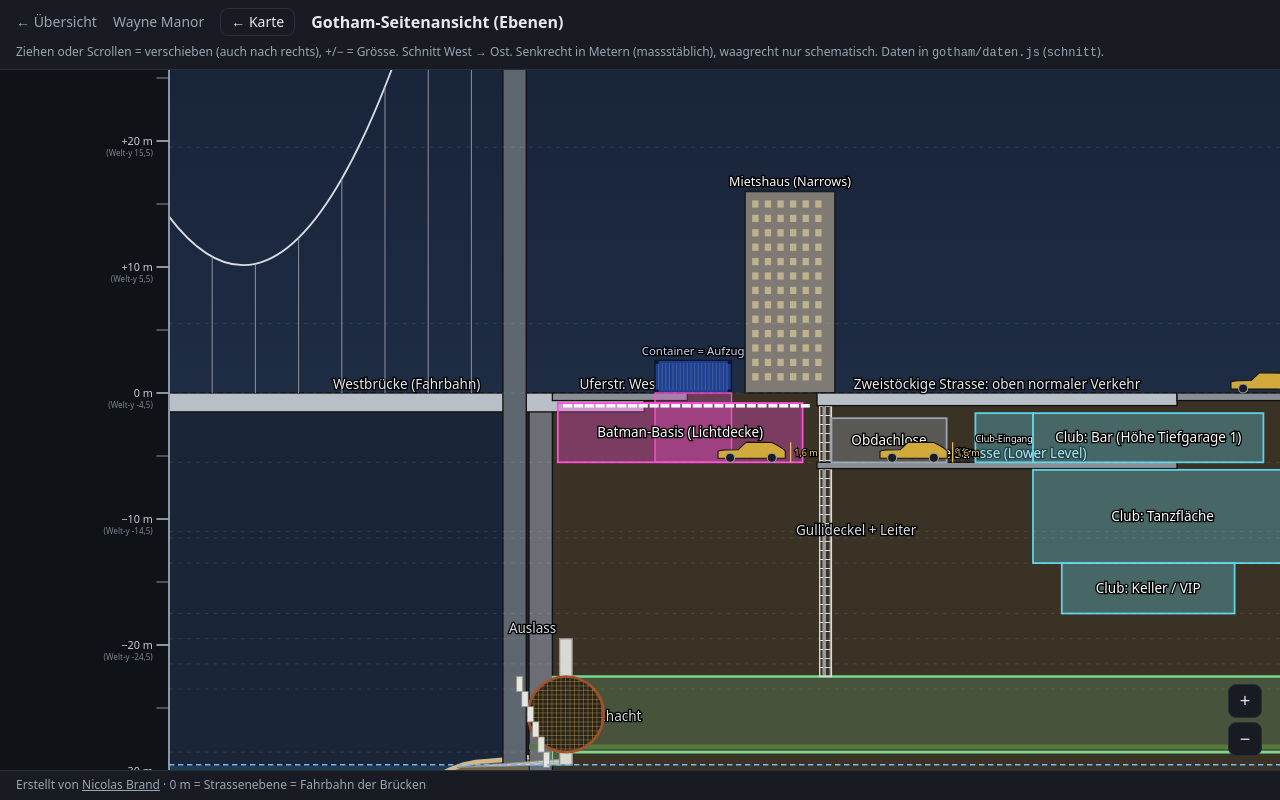
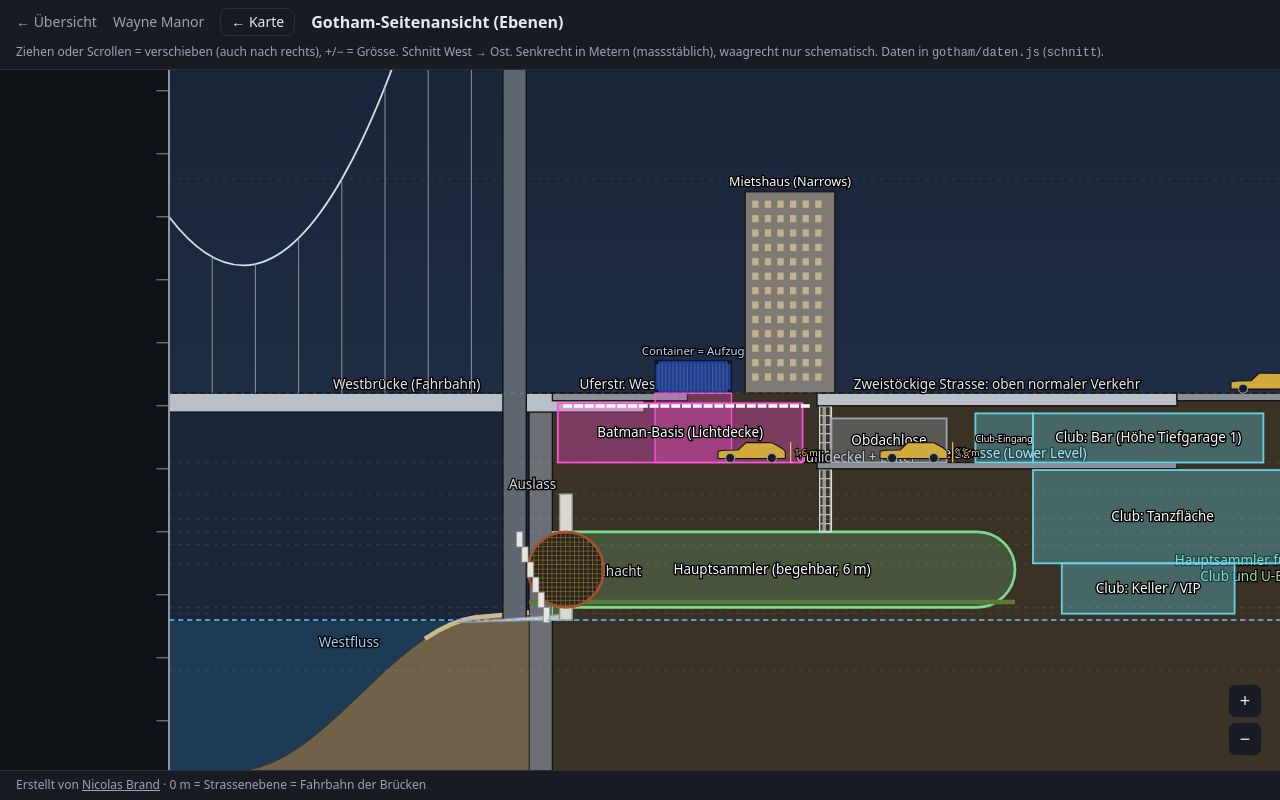
Before and after one commit to n-brand/random, a plain HTML site: page sachen/wayne-manor/gotham/schnitt.html in a window 1280 px wide. Drawn offline with Linux system fonts and the light colour scheme.

Commit message:
Gotham-Schnitt: Wayne-Stock direkt unter den Tower, Kanal und Wasser hoch; Westweg-Stuetzmauern ohne Stufen

```diff
--- a/sachen/wayne-manor/gotham/daten.js
+++ b/sachen/wayne-manor/gotham/daten.js
@@ -53,7 +53,8 @@ const GOTHAM = {
   // Strasse 31 m ueber dem Wasser (vorher 40; Nicolas: die 9 m zwischen Kanal-Hub und Wasser waren verschwendet)
   // Nicolas 2026-11-11 (2): Schicht zwischen geheimem Wayne-Stock und Kanal herausgeschnitten (5 m): Kanal direkt unter dem Stock.
   // Nicolas 2026-11-11 (3): Tiefgaragen-Etagen 5,5 m wie bei Wayne Manor (vorher 4 / 3,5 m); Strasse 29,5 m ueber dem Wasser
-  hoehen: { strasse: -4.5, wasser: -34 },
+  // Nicolas 2026-11-11 (4): geheimer Wayne-Stock direkt unter den Wayne Tower, alles darunter (Kanal, Hub, Wasser, Flussgrund) 11,5 m mit hoch
+  hoehen: { strasse: -16, wasser: -34 },
 
   // Wasser: Fluesse geschwungen (Nicolas: nicht gerade), Breite wie im Verhaeltnis zu Williamsburg/Manhattan Bridge (East River ca. 450-500 m)
   wasser: {
@@ -246,46 +247,48 @@ const GOTHAM = {
   schnitt: {
     ebenen: [   // Masskette rechts (Boden bzw. Oberkante der Ebene)
       { y: 62, name: "Brückentürme (Spitze)" },
-      { y: 39.5, name: "Wayne Manor: Dach (Welt 35)" },
-      { y: 29.5, name: "Wayne Manor: Plateau / Erdgeschoss (Welt 25)" },
-      { y: 19.5, name: "Klippenkante bei der Manor, höchste Stelle (Welt 15)" },
+      { y: 51, name: "Wayne Manor: Dach (Welt 35)" },
+      { y: 41, name: "Wayne Manor: Plateau / Erdgeschoss (Welt 25)" },
+      { y: 31, name: "Klippenkante bei der Manor, höchste Stelle (Welt 15)" },
       { y: 0, name: "Strasse = Brückenfahrbahn" },
       { y: -5.5, name: "Tiefgarage 1 = untere Strasse = Club-Bar = Batman-Basis" },
       { y: -11, name: "Tiefgarage 2 = U-Bahn-Bahnsteig" },
       { y: -17.5, name: "Club: Keller / VIP" },
       { y: -13.5, name: "Club: Tanzfläche" },
-      { y: -19.5, name: "Geheimer Wayne-Stock (direkt unter Tiefgarage 2)" },
-      { y: -28.5, name: "Kanal-Sohle (Hauptsammler) = Boden Kanal-Hub / Schurkenbasis" },
-      { y: -21.5, name: "Kanal-Auslass (Rohr oben)" },
-      { y: 5.5, name: "Klippenkante bei der Manor, tiefste Stelle (Welt 1)" },
-      { y: -11.5, name: "Batcave oben (Welt −16)" },
-      { y: -23.5, name: "Batcave unten (Welt −28)" },
-      { y: -29.5, name: "Wasserspiegel (Fluss, Meer) / Auslass-Sohle" },
-      { y: -33.5, name: "Meeresgrund am Fuss der Manor-Klippe (Welt −38)" },
-      { y: -41.5, name: "Flussgrund" },
+      { y: -8, name: "Geheimer Wayne-Stock (direkt unter dem Wayne Tower)" },
+      { y: -17, name: "Kanal-Sohle (Hauptsammler) = Boden Kanal-Hub / Schurkenbasis" },
+      { y: -10, name: "Kanal-Auslass (Rohr oben)" },
+      { y: 17, name: "Klippenkante bei der Manor, tiefste Stelle (Welt 1)" },
+      { y: 0, name: "Batcave oben (Welt −16)" },
+      { y: -12, name: "Batcave unten (Welt −28)" },
+      { y: -18, name: "Wasserspiegel (Fluss, Meer) / Auslass-Sohle" },
+      { y: -22, name: "Meeresgrund am Fuss der Manor-Klippe (Welt −38)" },
+      { y: -30, name: "Flussgrund" },
     ],
     teile: [
       // typ: wasser, grund, mauer, deck, strasse, raum, gebaeude, turm, rohr, text; x0/x1 waagrecht, y0/y1 senkrecht (m)
       { typ: "grund", x0: 0, x1: 3180, y0: -60, y1: 0 },
-      { typ: "wasser", name: "Westfluss", x0: 0, x1: 400, y0: -41.5, y1: -29.5 },
-      { typ: "wasser", name: "Ostfluss", x0: 2780, x1: 3180, y0: -41.5, y1: -29.5 },
-      { typ: "luft", x0: 0, x1: 400, y0: -29.5, y1: 0 }, { typ: "luft", x0: 2480, x1: 2880, y0: -29.5, y1: 0 },
-      { typ: "mauer", name: "Kaimauer", x0: 400, x1: 426, y0: -41.5, y1: 0 },
-      { typ: "mauer", name: "Kaimauer", x0: 2754, x1: 2780, y0: -41.5, y1: 0 },
+      { typ: "wasser", name: "Westfluss", x0: 0, x1: 400, y0: -30, y1: -18 },
+      { typ: "wasser", name: "Ostfluss", x0: 2780, x1: 3180, y0: -30, y1: -18 },
+      { typ: "luft", x0: 0, x1: 400, y0: -18, y1: 0 }, { typ: "luft", x0: 2780, x1: 3180, y0: -18, y1: 0 },
+      { typ: "mauer", name: "Kaimauer", x0: 400, x1: 426, y0: -30, y1: 0 },
+      { typ: "mauer", name: "Kaimauer", x0: 2754, x1: 2780, y0: -30, y1: 0 },
       // Flussufer (Nicolas 2026-11-11): am Fuss der Kaimauer ein Streifen Kies/Sand knapp ueber dem Wasser, dann weich tiefer bis zum Grund
-      { typ: "ufer", name: "Kies/Sand am Ufer, dann tiefer", seite: "west", x0: 0, x1: 400, y0: -41.5, kies: 0.6, strand: 45 },
-      { typ: "ufer", name: "Kies/Sand am Ufer, dann tiefer", seite: "ost", x0: 2780, x1: 3180, y0: -41.5, kies: 0.6, strand: 45 },
+      { typ: "ufer", name: "Kies/Sand am Ufer, dann tiefer", seite: "west", x0: 0, x1: 400, y0: -30, kies: 0.6, strand: 45 },
+      { typ: "ufer", name: "Kies/Sand am Ufer, dann tiefer", seite: "ost", x0: 2780, x1: 3180, y0: -30, kies: 0.6, strand: 45 },
       { typ: "deck", name: "Westbrücke (Fahrbahn)", x0: 0, x1: 528, y0: -1.5, y1: 0 },
-      { typ: "turm", name: "Brückenturm", x0: 371, x1: 397, y0: -29.5, y1: 62 },
+      { typ: "turm", name: "Brückenturm", x0: 371, x1: 397, y0: -18, y1: 62 },
       { typ: "deck", name: "Highway-Brücke (Fahrbahn)", x0: 2652, x1: 3180, y0: -1.5, y1: 0 },
-      { typ: "turm", name: "Brückenturm", x0: 2783, x1: 2809, y0: -29.5, y1: 62 },
-      { typ: "kabel", x0: 0, x1: 384, y0: 2, y1: 62 }, { typ: "kabel", x0: 2496, x1: 2880, y0: 2, y1: 62 },
+      { typ: "turm", name: "Brückenturm", x0: 2783, x1: 2809, y0: -18, y1: 62 },
+      { typ: "kabel", x0: 0, x1: 384, y0: 2, y1: 62 }, { typ: "kabel", x0: 2796, x1: 3180, y0: 2, y1: 62 },
       // Kanal: Hauptsammler quer durch, an beiden Ufern Absturzschacht und Auslass auf Wasserhoehe
-      { typ: "rohr", name: "Hauptsammler (begehbar, 6 m)", x0: 400, x1: 2780, y0: -28.5, y1: -22.5 },
-      { typ: "schacht", name: "Absturzschacht", x0: 426, x1: 448, y0: -29.5, y1: -22.5, farbe: "#7bd88f" }, { typ: "schacht", name: "Absturzschacht", x0: 2432, x1: 2454, y0: -29.5, y1: -22.5, farbe: "#7bd88f" },
-      { typ: "auslass", name: "Kanal-Auslass (Rohr 6 m, Gitter, Pflaster, Treppe)", x0: 320, x1: 448, y0: -29.5, y1: -21.5, seite: "west" },
-      { typ: "auslass", name: "Kanal-Auslass (Rohr 6 m, Gitter, Pflaster, Treppe)", x0: 2732, x1: 2860, y0: -29.5, y1: -21.5, seite: "ost" },
-      { typ: "schacht", name: "Gullideckel + Leiter", x0: 723, x1: 736, y0: -22.5, y1: 0 }, { typ: "schacht", name: "Gullideckel + Leiter", x0: 2230, x1: 2243, y0: -22.5, y1: 0 },
+      { typ: "rohr", name: "Hauptsammler (begehbar, 6 m)", x0: 400, x1: 940, y0: -17, y1: -11 },
+      { typ: "rohr", name: "Hauptsammler", x0: 1515, x1: 2780, y0: -17, y1: -11 },
+      { typ: "text", name: "Hauptsammler führt hier neben\nClub und U-Bahn vorbei", x0: 960, x1: 1500, y0: -14, y1: -14 },
+      { typ: "schacht", name: "Absturzschacht", x0: 426, x1: 448, y0: -18, y1: -11, farbe: "#7bd88f" }, { typ: "schacht", name: "Absturzschacht", x0: 2732, x1: 2754, y0: -18, y1: -11, farbe: "#7bd88f" },
+      { typ: "auslass", name: "Kanal-Auslass (Rohr 6 m, Gitter, Pflaster, Treppe)", x0: 320, x1: 448, y0: -18, y1: -10, seite: "west" },
+      { typ: "auslass", name: "Kanal-Auslass (Rohr 6 m, Gitter, Pflaster, Treppe)", x0: 2732, x1: 2860, y0: -18, y1: -10, seite: "ost" },
+      { typ: "schacht", name: "Gullideckel + Leiter", x0: 723, x1: 736, y0: -11, y1: 0 }, { typ: "schacht", name: "Gullideckel + Leiter", x0: 2230, x1: 2243, y0: -11, y1: 0 },
       // Narrows
       { typ: "strasse", name: "Uferstr. West", x0: 426, x1: 576, y0: -0.6, y1: 0 },
       { typ: "container", name: "Container = Aufzug (20 Fuss, keine Fenster)", x0: 540, y0: 0, laenge: 6.06, hoehe: 2.59, farbe: "#1f3f8f" },
@@ -309,8 +312,8 @@ const GOTHAM = {
       { typ: "raum", name: "Tiefgarage 1", x0: 1860, x1: 2116, y0: -5.5, y1: 0, farbe: "#9aa4b2" },
       { typ: "raum", name: "Tiefgarage 2", x0: 1860, x1: 2116, y0: -11, y1: -5.5, farbe: "#9aa4b2" },
       { typ: "strasse", name: "Strasse", x0: 1840, x1: 2140, y0: -0.6, y1: 0 },
-      { typ: "raum", name: "Geheimer Wayne-Stock\n(Tumbler, Prototypen)", x0: 1584, x1: 1840, y0: -19.5, y1: -11.5, farbe: "#ff4fd8" },
-      { typ: "raum", name: "Kanal-Hub / Schurkenbasis", x0: 1520, x1: 1936, y0: -28.5, y1: -19.5, farbe: "#7bd88f" },
+      { typ: "raum", name: "Geheimer Wayne-Stock\n(Tumbler, Prototypen)", x0: 1584, x1: 1840, y0: -8, y1: 0, farbe: "#ff4fd8" },
+      { typ: "raum", name: "Kanal-Hub / Schurkenbasis", x0: 1520, x1: 1850, y0: -17, y1: -8, farbe: "#7bd88f" },
       // Midtown und Uferstrasse Ost
       { typ: "strasse", name: "Strasse", x0: 2140, x1: 2316, y0: -0.6, y1: 0 },
       { typ: "gebaeude", name: "Bank (Midtown)", x0: 2332, x1: 2508, y0: 0, y1: 60 },
@@ -327,20 +330,20 @@ const GOTHAM = {
       { typ: "auto", name: "Rolls-Royce Spectre (Brücke)", x0: 3000, y0: 0, laenge: 5.34, hoehe: 1.6 },
       // Zum Vergleich: Wayne Manor an der Steilkueste (anderer Ort, gleiche Hoehen). Werte aus dem Spiel: Plateau HILL 25, Klippe Welt 1-15,
       // Meer SEA_Y -34, Batcave unten LY -28 (10 m hoch), oben UY -16 (8,5 m), Tiefgarage GY -5,5 unter dem Plateau
-      { typ: "titel", name: "Zum Vergleich: Wayne Manor an der Steilküste", x0: 3240, x1: 3620, y0: 61.5, y1: 61.5 },
-      { typ: "luft", x0: 3240, x1: 3330, y0: -29.5, y1: -3.5 },
-      { typ: "wasser", name: "Meer", x0: 3240, x1: 3330, y0: -33.5, y1: -29.5 },
+      { typ: "titel", name: "Zum Vergleich: Wayne Manor an der Steilküste", x0: 3240, x1: 3620, y0: 73, y1: 73 },
+      { typ: "luft", x0: 3240, x1: 3330, y0: -18, y1: 8 },
+      { typ: "wasser", name: "Meer", x0: 3240, x1: 3330, y0: -22, y1: -18 },
       { typ: "profil", name: "Steilküste (Fels, 35-49 m über dem Meer)", farbe: "#5b5246",
-        punkte: [[3330, -60], [3330, -29.5], [3324, -20.5], [3332, -9.5], [3326, 1.5], [3333, 12.5], [3329, 19.5], [3365, 21.5], [3390, 29.5], [3620, 29.5], [3620, -60], [3240, -60], [3240, -33.5], [3330, -33.5]] },
+        punkte: [[3330, -60], [3330, -18], [3324, -9], [3332, 2], [3326, 13], [3333, 24], [3329, 31], [3365, 33], [3390, 41], [3620, 41], [3620, -60], [3240, -60], [3240, -22], [3330, -22]] },
       // gemessen im Spiel (Orbit-Punkt von Nicolas, x 52 / z 227): Kante Welt +1, Meer -34, Grund am Fuss -38
-      { typ: "mass", name: "35 m (gemessen bei x 52 / z 227: Kante Welt +1)", x0: 3265, y0: -29.5, y1: 5.5 },
-      { typ: "mass", name: "49 m (höchste Stelle, Kante Welt +15)", x0: 3295, y0: -29.5, y1: 19.5 },
-      { typ: "raum", name: "Tiefgarage Manor", x0: 3440, x1: 3570, y0: 24, y1: 29.1, farbe: "#9aa4b2" },
-      { typ: "gebaeude", name: "Wayne Manor", x0: 3430, x1: 3580, y0: 29.5, y1: 39.5, farbe: "#d8d2c4" },
-      { typ: "schacht", name: "Aufzug", x0: 3530, x1: 3540, y0: -23.5, y1: 29.5, farbe: "#e8c547" },
-      { typ: "raum", name: "Batcave oben", x0: 3410, x1: 3610, y0: -11.5, y1: -3, farbe: "#c58cff" },
-      { typ: "raum", name: "Batcave unten", x0: 3380, x1: 3610, y0: -23.5, y1: -13.5, farbe: "#c58cff" },
-      { typ: "wasser", name: "Höhlensee", x0: 3345, x1: 3440, y0: -29.5, y1: -29.5 },
+      { typ: "mass", name: "35 m (gemessen bei x 52 / z 227: Kante Welt +1)", x0: 3265, y0: -18, y1: 17 },
+      { typ: "mass", name: "49 m (höchste Stelle, Kante Welt +15)", x0: 3295, y0: -18, y1: 31 },
+      { typ: "raum", name: "Tiefgarage Manor", x0: 3440, x1: 3570, y0: 35.5, y1: 40.6, farbe: "#9aa4b2" },
+      { typ: "gebaeude", name: "Wayne Manor", x0: 3430, x1: 3580, y0: 41, y1: 51, farbe: "#d8d2c4" },
+      { typ: "schacht", name: "Aufzug", x0: 3530, x1: 3540, y0: -12, y1: 41, farbe: "#e8c547" },
+      { typ: "raum", name: "Batcave oben", x0: 3410, x1: 3610, y0: 0, y1: 8.5, farbe: "#c58cff" },
+      { typ: "raum", name: "Batcave unten", x0: 3380, x1: 3610, y0: -12, y1: -2, farbe: "#c58cff" },
+      { typ: "wasser", name: "Höhlensee", x0: 3345, x1: 3440, y0: -18, y1: -18 },
       { typ: "strasse", name: "Uferstrasse Ost (unten)", x0: 2524, x1: 2754, y0: -6, y1: -5.5 },
     ],
   },
--- a/sachen/wayne-manor/gotham/schnitt.html
+++ b/sachen/wayne-manor/gotham/schnitt.html
@@ -40,7 +40,7 @@
     "use strict";
     const S = GOTHAM.schnitt, H = GOTHAM.hoehen, svg = document.getElementById("cut"), NS = "http://www.w3.org/2000/svg";
     const el = (tag, attrs, parent) => { const e = document.createElementNS(NS, tag); for (const k in attrs) e.setAttribute(k, attrs[k]); (parent || svg).appendChild(e); return e; };
-    const XMAX = Math.max(...S.teile.map(t => t.x1 || 0)), K = 14, Y = y => -y * K, TOP = 80, BOT = -60, XL = -170, XR = XMAX + 470;   // 14 Bildpunkte je Meter senkrecht
+    const XMAX = Math.max(...S.teile.map(t => t.x1 || 0)), K = 14, Y = y => -y * K, TOP = 80, BOT = -36, XL = -170, XR = XMAX + 470;   // 14 Bildpunkte je Meter senkrecht
     const fm = v => (v > 0 ? "+" : v < 0 ? "−" : "") + String(Math.abs(Math.round(v * 10) / 10)).replace(".", ",") + " m";
     const welt = v => "Welt-y " + String(Math.round((v + H.strasse) * 10) / 10).replace(".", ",");
     svg.setAttribute("viewBox", `${XL} ${Y(TOP)} ${XR - XL} ${(TOP - BOT) * K}`);
@@ -108,6 +108,7 @@
         el("line", { x1: x0 + L + 6, y1: yb, x2: x0 + L + 6, y2: yb - Hh, stroke: "#ffd36b", "stroke-width": 1.2 }, g);
         el("text", { x: x0 + L + 10, y: yb - Hh / 2 + 4, "font-size": 10, fill: "#ffd36b", stroke: "#000", "stroke-width": 2.5, "paint-order": "stroke" }, g).textContent = String(t.hoehe).replace(".", ",") + " m";
         info(g, `<b>${t.name}</b><br>${String(t.hoehe).replace(".", ",")} m hoch, ${String(t.laenge).replace(".", ",")} m lang (hier in echten Proportionen)`); continue; }
+      if (t.typ === "text") { label(t.name, (t.x0 + t.x1) / 2, Y(t.y0) + 4, t.x1 - t.x0, "#9fe0ad"); continue; }   // freier Hinweistext
       if (t.typ === "titel") { el("text", { x: (t.x0 + t.x1) / 2, y: Y(t.y0), "font-size": 18, fill: "#e8c547", "text-anchor": "middle", "font-weight": 700 }).textContent = t.name; continue; }
       if (t.typ === "profil") { n = el("polygon", { points: t.punkte.map(p => p[0] + "," + Y(p[1])).join(" "), fill: t.farbe || FARBE.grund, stroke: "#2a2620", "stroke-width": 1.5 });
         info(n, `<b>${t.name}</b>`); label(t.name, t.punkte[6][0] + 70, Y(0), 170, "#e6e9ee"); continue; }
--- a/sw.js
+++ b/sw.js
@@ -1,6 +1,6 @@
 // Bei jeder Aenderung an ASSETS oder Inhalten hochzaehlen
 // Grosse Dateien (z.B. GLB-Modelle) nicht vorladen, sie landen beim ersten Abruf im Cache
-const CACHE = "random-v193";
+const CACHE = "random-v194";
 const THREE = "https://unpkg.com/three@0.160.0/";
 const JSZIP = "https://cdnjs.cloudflare.com/ajax/libs/jszip/3.10.1/jszip.min.js";
 // Google Fonts der Retro-Game-Hub-Praesentationen (CSS und Schriftdateien werden mitgespeichert)
```
Also changed, not shown: sachen/wayne-manor/gotham/index.html (+1 -1 lines), sachen/wayne-manor/js/aufzuege/autoaufzug.js (+7 -4 lines), 2 other files.
